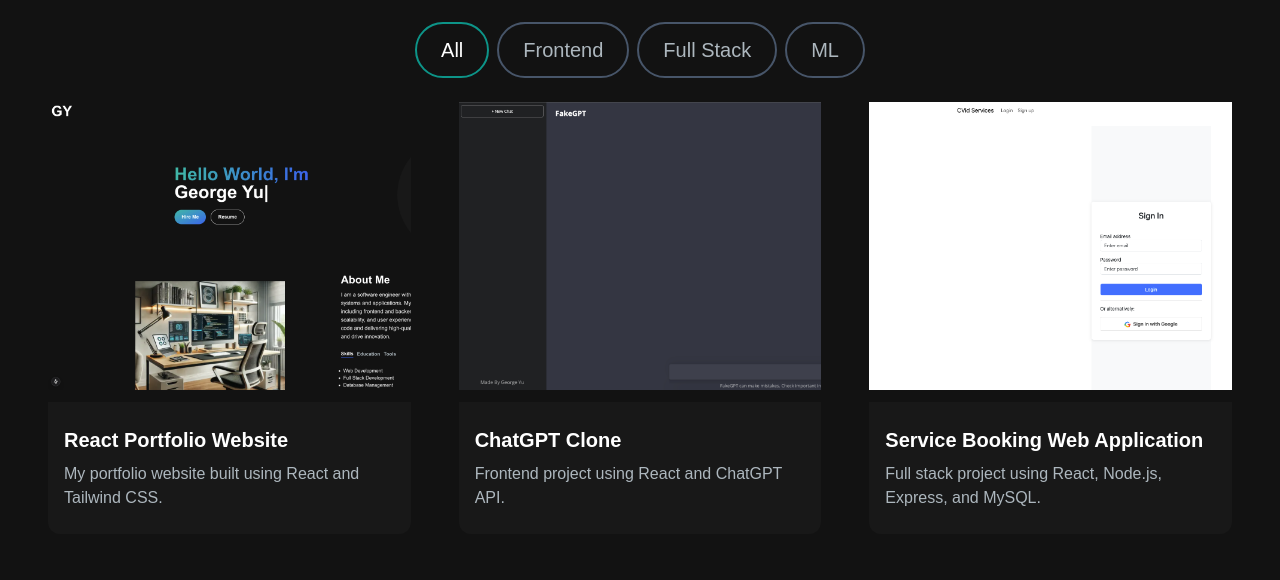
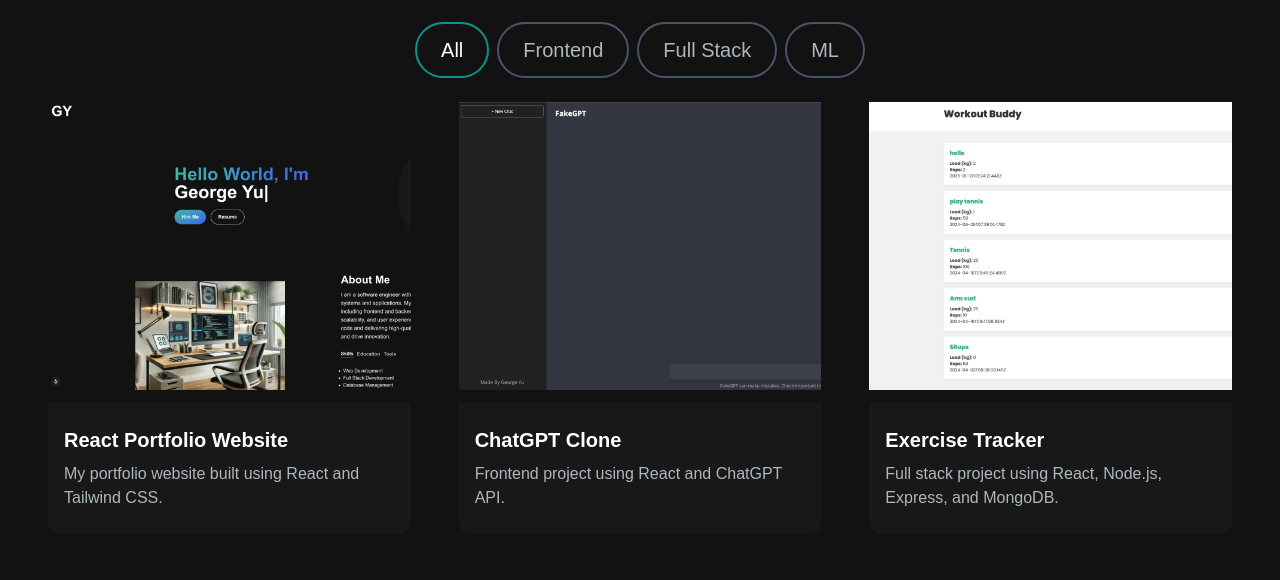
Before and after one commit to YuBaichuan2000/portfolio, a Next.js app: page / in a window 1280 px wide. Shown: the part 1159-1739 px from the top of the page. Built offline with nearby package versions, Linux system fonts and the light colour scheme; grey boxes are pictures that could not be loaded.

Commit message:
Remove service app

```diff
--- a/src/app/components/ProjectSection.jsx
+++ b/src/app/components/ProjectSection.jsx
@@ -23,15 +23,15 @@ const projectData = [
         gitUrl: 'https://github.com/YuBaichuan2000/gpt-clone',
         previewUrl: "https://gpt-clone-e01d.onrender.com/"
     },
-    {
-        id: 3,
-        title: "Service Booking Web Application",
-        description: "Full stack project using React, Node.js, Express, and MySQL.",
-        image: "/images/projects/3.png",
-        tag: ["All", "Full Stack"],
-        gitUrl: 'https://github.com/YuBaichuan2000/SSEProject',
-        // previewUrl: "https://github.com/YuBaichuan2000/SSEProject"
-    },
+    // {
+    //     id: 3,
+    //     title: "Service Booking Web Application",
+    //     description: "Full stack project using React, Node.js, Express, and MySQL.",
+    //     image: "/images/projects/3.png",
+    //     tag: ["All", "Full Stack"],
+    //     gitUrl: 'https://github.com/YuBaichuan2000/SSEProject',
+    //     // previewUrl: "https://github.com/YuBaichuan2000/SSEProject"
+    // },
     {
         id: 4,
         title: "Exercise Tracker",
```
